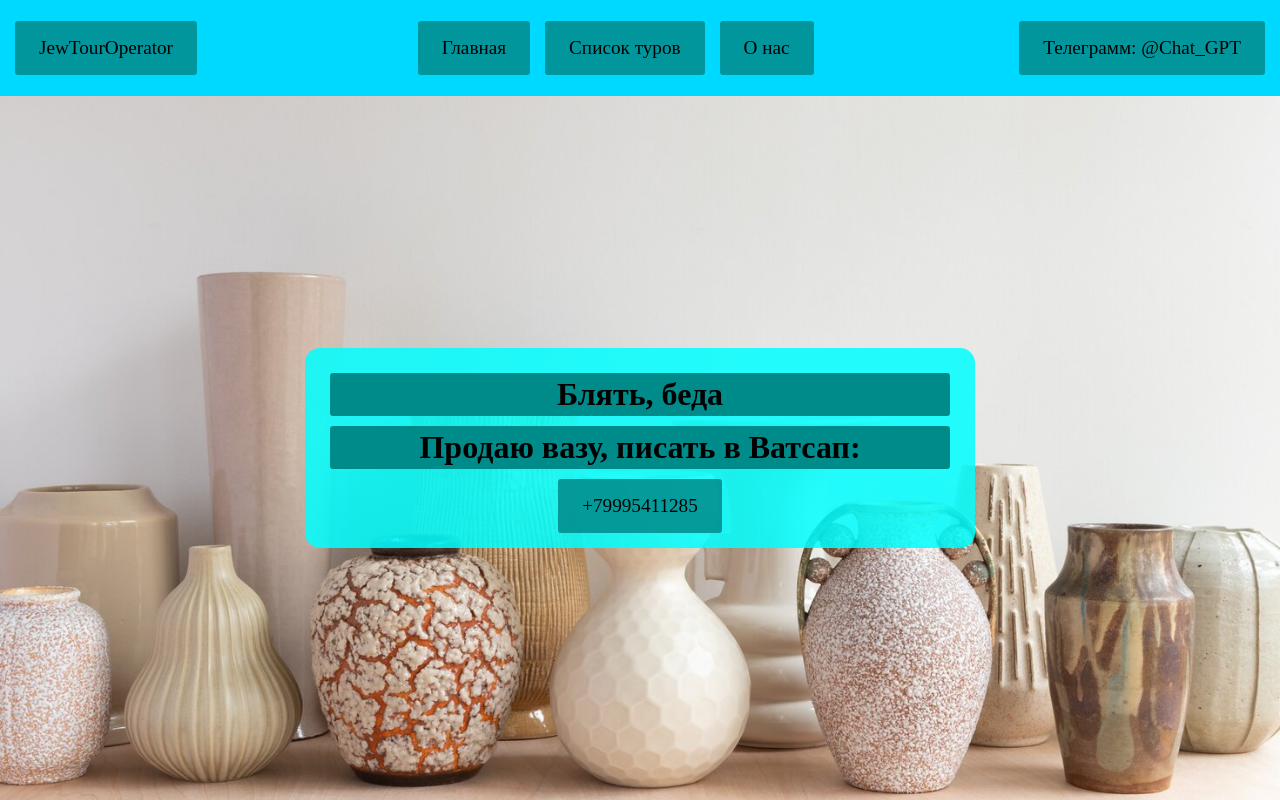
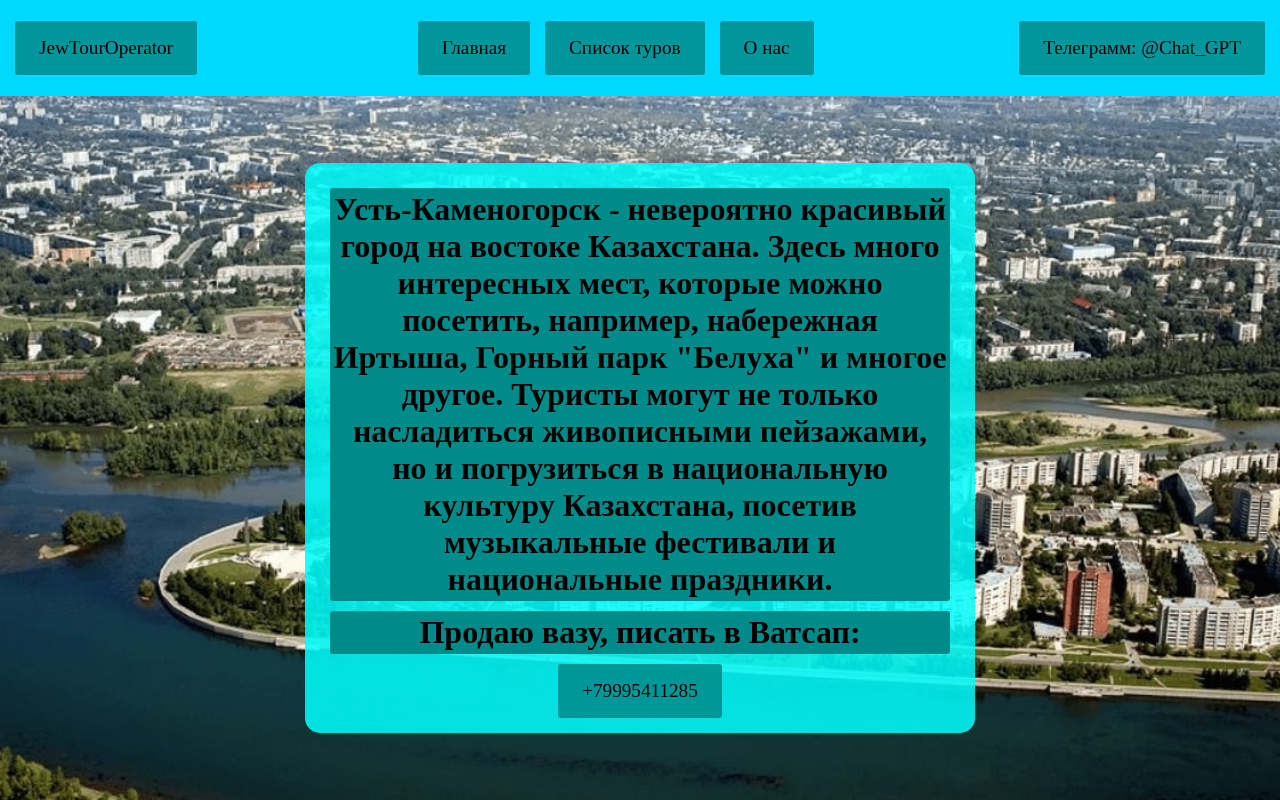
Before and after one commit to KotikLina/JewTourOperator, a Flask app: page /tourDescription?tour=Ust-Kamenogorsk in a window 1280 px wide. Run offline with Flask 3, Linux system fonts and the light colour scheme.

Commit message:
Блять²

```diff
--- a/main.py
+++ b/main.py
@@ -7,7 +7,8 @@ app = Flask(__name__)
 @app.route('/home')
 @app.route('/')
 def index():
-    return render_template("JewTourOperator.html", title="aviasales - Главная")
+    css = "../static/JewTourOperator.css"
+    return render_template("JewTourOperator.html", title="aviasales - Главная", css=css)
 
 
 @app.route('/listOfTours')
@@ -36,13 +37,15 @@ def list_of_tours():
          'url': '/tourDescription?tour=Aktay'},
     ]
     random_tours = random.sample(list_tours, 3)
-    return render_template("ListOfTours.html", random_tours=random_tours, title="aviasales - Список туров")
+    css = "../static/ListOfTours.css"
+    return render_template("ListOfTours.html", title="aviasales - Список туров", css=css, random_tours=random_tours)
 
 
 @app.route('/tourDescription')
 def tour_description():
     name_tour = request.args.get('tour')
-    return render_template('TourDescription.html', name_tour=name_tour, title="aviasales - Описание тура")
+    css = "../static/TourDescription.css"
+    return render_template('TourDescription.html', title="aviasales - Описание тура", css=css, name_tour=name_tour)
 
 
 if __name__ == '__main__':
--- a/templates/JewTourOperator.html
+++ b/templates/JewTourOperator.html
@@ -2,7 +2,7 @@
 <html lang="ru">
 <head>
     <meta charset="UTF-8">
-    <link rel="stylesheet" href="../static/JewTourOperatorCss.css">
+    <link rel="stylesheet" href="{{ css }}">
     <title>{{ title }}</title>
 </head>
 <body>
--- a/templates/ListOfTours_base.html
+++ b/templates/ListOfTours_base.html
@@ -3,7 +3,7 @@
 
 <head>
     <meta charset="UTF-8">
-    <link rel="stylesheet" href="../static/ListOfTours_Css.css">
+    <link rel="stylesheet" href="{{ css }}">
     <title>{% block title %}{% endblock %}</title>
 </head>
 
--- a/templates/TourDescription.html
+++ b/templates/TourDescription.html
@@ -1,50 +1,4 @@
 {% extends 'tourDescription_base.html' %}
-
-{% block html_css %}
-    {% if name_tour == 'Asstana' %}
-    <style>
-        html{
-            background: url('/static/images/Asstana.jpg') no-repeat, lightskyblue;
-            height: 100%;
-            background-size: cover;}
-    </style>
-    {% elif name_tour == 'Shymkent' %}
-    <style>
-        html{
-            background: url('/static/images/Shymkent.jpg') no-repeat, lightskyblue;
-            height: 100%;
-            background-size: cover;}
-    </style>
-    {% elif name_tour == 'Kamenogorsk' %}
-    <style>
-        html{
-            background: url('/static/images/Ust-Kamenogorsk.jpg') no-repeat, lightskyblue;
-            height: 100%;
-            background-size: cover;}
-    </style>
-    {% elif name_tour == 'AlmaAty' %}
-    <style>
-        html{
-            background: url('/static/images/Alma-Aty.jpg') no-repeat, lightskyblue;
-            height: 100%;
-            background-size: cover;}
-    </style>
-    {% elif name_tour == 'Aktay' %}
-    <style>
-        html{
-            background: url('/static/images/Aktay.jpg') no-repeat, lightskyblue;
-            height: 100%;
-            background-size: cover;}
-    </style>
-    {% else %}
-    <style>
-        html{
-            background: url('/static/images/Ваза.jpg') no-repeat, lightskyblue;
-            height: 100%;
-            background-size: cover;}
-    </style>
-    {% endif %}
-{% endblock %}
 
 {% block tour_description %}
     {% if name_tour == 'Asstana' %}
@@ -76,6 +30,13 @@
             В городе много мест для туристов, таких как Жайык-булава, Нурлытау, Пристань, пещеры Бокты и Таукара,
             а также Коктыльда - национальный парк, где можно понаблюдать за дикой природой и дикими животными.
             </h1>
+    {% elif name_tour == 'Ust-Kamenogorsk' %}
+        <h1 class="texts">
+            Усть-Каменогорск - невероятно красивый город на востоке Казахстана.
+            Здесь много интересных мест, которые можно посетить, например, набережная Иртыша, Горный парк "Белуха" и
+            многое другое. Туристы могут не только насладиться живописными пейзажами,
+            но и погрузиться в национальную культуру Казахстана, посетив музыкальные фестивали и национальные праздники.
+            </h1>
     {% else %}
         <h1 class="texts">Блять, беда</h1>
     {% endif %}
--- a/templates/TourDescription_base.html
+++ b/templates/TourDescription_base.html
@@ -3,9 +3,14 @@
 
 <head>
     <meta charset="UTF-8">
-    <link rel="stylesheet" href="../static/TourDescription_CSS.css">
-    {% block html_css %}
-    {% endblock %}
+    <link rel="stylesheet" href='{{ css }}'>
+    <style>
+        html{
+        background: url('/static/images/{{ name_tour }}.jpg'), no-repeat, lightskyblue;
+        height: 100%;
+        background-size: cover;
+    }
+    </style>
     <title>{{ title }}</title>
 </head>
 
```
Also changed, not shown: static/JewTourOperator.css (renamed from static/JewTourOperatorCss.css), static/ListOfTours.css (renamed from static/ListOfTours_Css.css), static/TourDescription.css (renamed from static/TourDescription_CSS.css).
